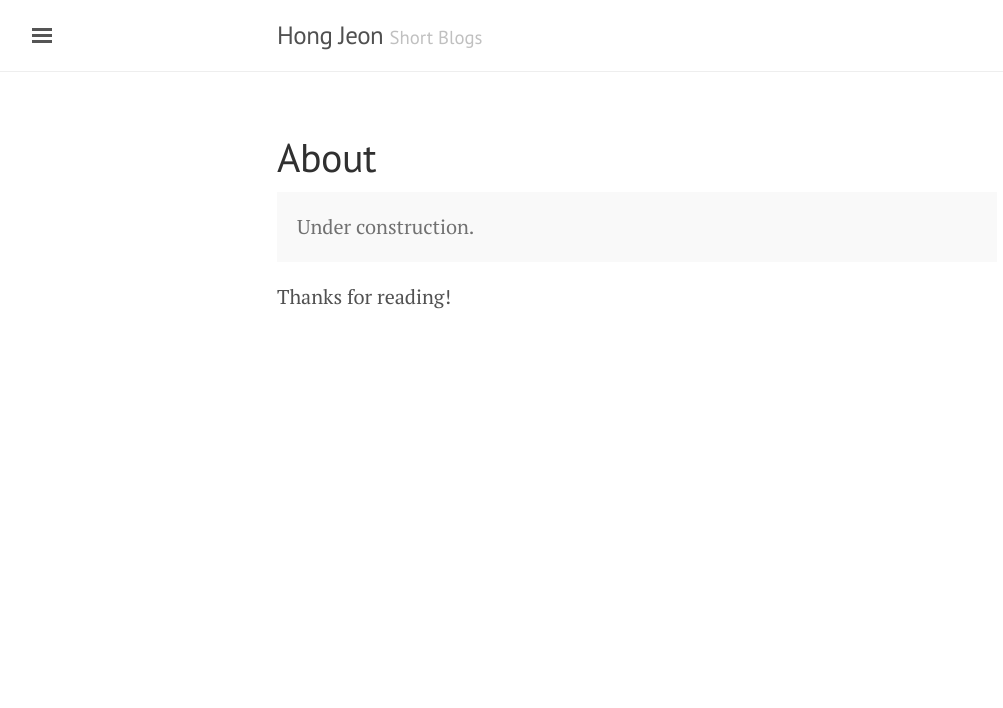
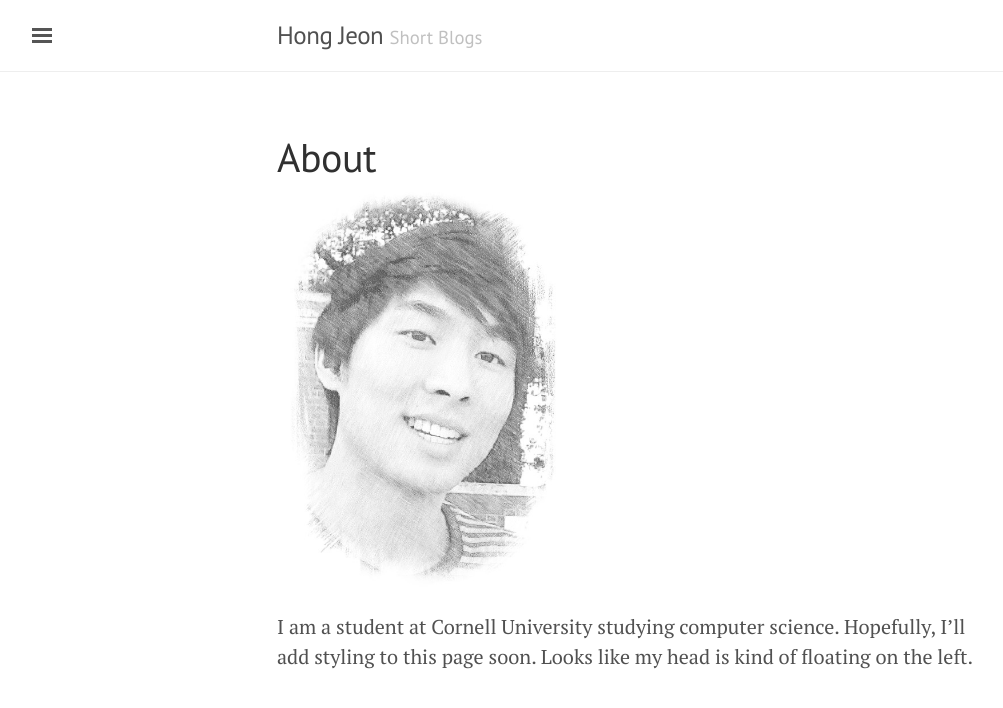
Before and after one commit to hongj77/hongj77.github.io, a Jekyll site: the page built from about.md, in a window 1280 px wide. Shown: the top 708 px of the page, without its empty margins (3-1006 px from the left). Built offline with Jekyll 4.4.1, drawn with Linux system fonts in a browser that asks for light colours.

Commit message:
about picture

```diff
--- a/about.md
+++ b/about.md
@@ -3,8 +3,5 @@ layout: page
 title: About
 ---
 
-<p class="message">
-  Under construction.
-</p>
-
-Thanks for reading!
+<img src="public/sketch.jpg" alt="picture of face" height="400">
+I am a student at Cornell University studying computer science. Hopefully, I'll add styling to this page soon. Looks like my head is kind of floating on the left.
```
Also changed, not shown: _includes/image.html (added, +13 -0 lines), public/sketch.jpg (added), 3 other files.
